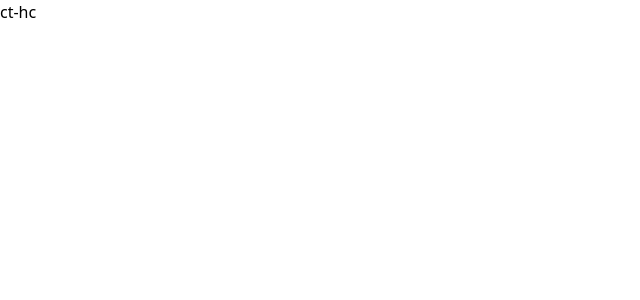
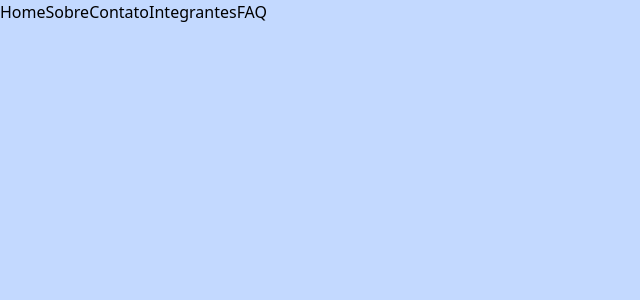
Before and after one commit to BSM-Challenge/ct-hc, a React (Vite) app: page / in a window 1280 px wide. Shown: the top 300 px of the page, without its empty margins (0-640 px from the left). Built offline with nearby package versions, Linux system fonts and the light colour scheme.

Commit message:
Adicionado a cor de fundo light-blue e colocado o componente Header

```diff
--- a/src/App.tsx
+++ b/src/App.tsx
@@ -1,7 +1,11 @@
+import { Header } from "./components/Header"
+
 function App() {
 
   return (
-    <div>ct-hc</div>
+    <div className="bg-[#C3D9FF] h-screen">
+      <Header />
+    </div>
   )
 }
 
```
